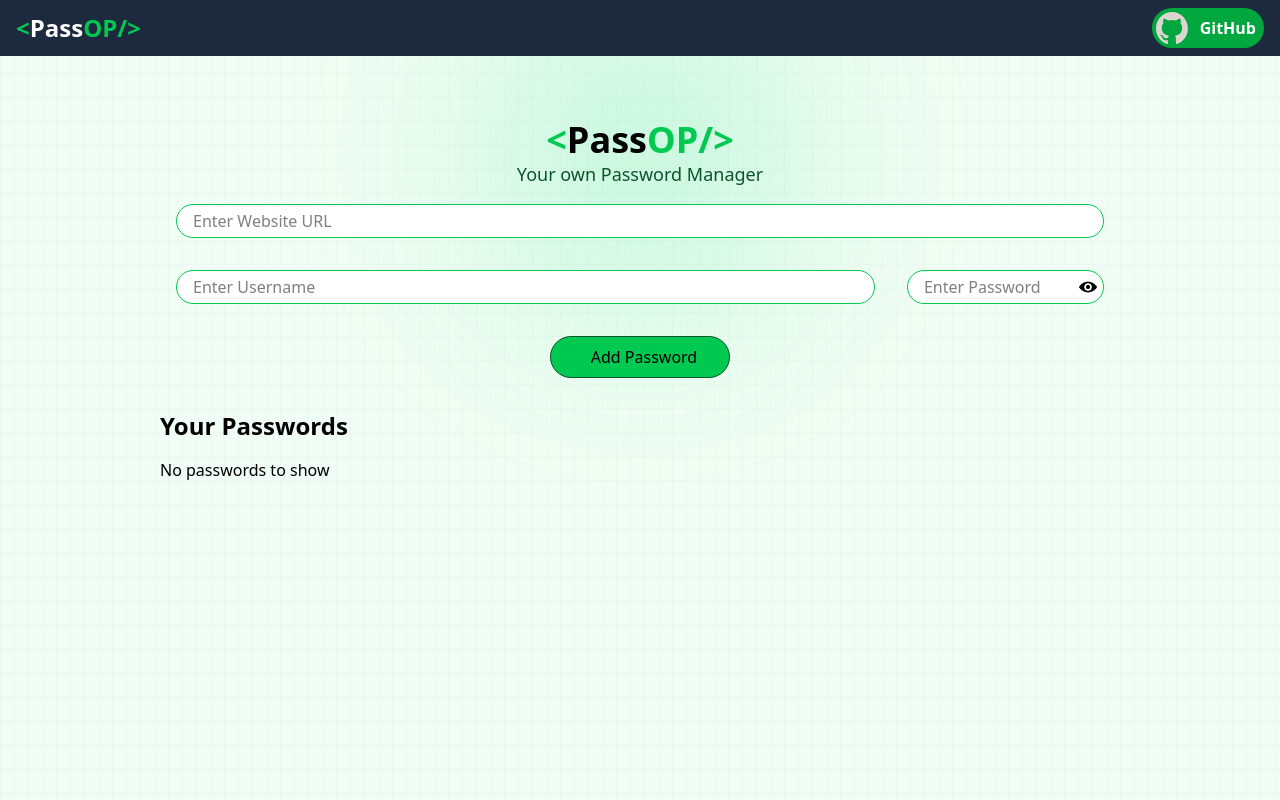
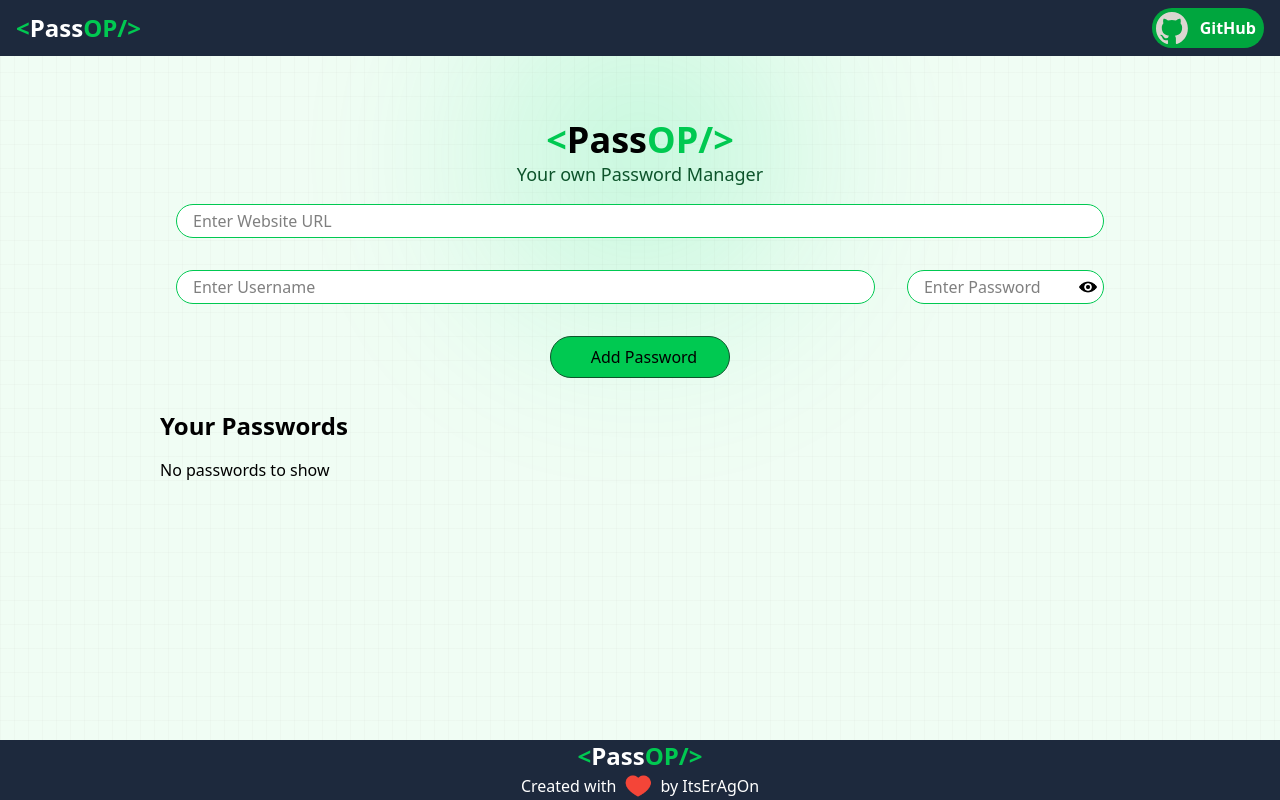
Before and after one commit to ItsEragon/PassOP, a React (Vite) app: page / in a window 1280 px wide. Built offline with nearby package versions, Linux system fonts and the light colour scheme; some icons are missing.

Commit message:
Added footer

```diff
--- a/src/App.jsx
+++ b/src/App.jsx
@@ -2,6 +2,7 @@ import { useState } from 'react'
 import './App.css'
 import Navbar from './components/Navbar'
 import Manager from './components/Manager'
+import Footer from './components/Footer'
 
 function App() {
 
@@ -9,7 +10,10 @@ function App() {
   return (
     <>
       <Navbar />
-      <Manager/>
+
+      <Manager />
+
+      <Footer />
     </>
   )
 }
--- /dev/null
+++ b/src/components/Footer.jsx
@@ -0,0 +1,18 @@
+import React from 'react'
+
+const Footer = () => {
+    return (
+        <div className='bg-slate-800 text-white flex flex-col justify-center items-center fixed bottom-0 w-full'>
+            <div className="logo font-bold text-white text-2xl">
+                <span className='text-green-500'>&lt;</span>
+                <span>Pass</span><span className='text-green-500'>OP/&gt;
+                </span>
+            </div>
+            <div className='flex justify-center items-center'>
+                Created with <img className='w-7 mx-2' src="icons/heart.png" alt="" /> by ItsErAgOn
+            </div>
+        </div>
+    )
+}
+
+export default Footer
--- a/src/components/Manager.jsx
+++ b/src/components/Manager.jsx
@@ -3,6 +3,7 @@ import { useRef, useState } from 'react';
 
 const Manager = () => {
     const ref = useRef()
+    const passwordRef = useRef()
     const [form, setform] = useState({ site: "", username: "", password: "" })
     const [passwordArray, setPasswordArray] = useState([])
 
@@ -17,10 +18,14 @@ const Manager = () => {
 
     const showPassword = () => {
         // alert("Show the password");
+        passwordRef.current.type = "text";
         if (ref.current.src.includes("icons/eyecross.png")) {
             ref.current.src = "icons/eye.png"
-        } else {
+            passwordRef.current.type = "password"
+        }
+        else {
             ref.current.src = "icons/eyecross.png"
+            passwordRef.current.type = "text"
         }
 
     }
@@ -52,7 +57,7 @@ const Manager = () => {
                     <div className="flex w-full justify-between gap-8 ">
                         <input value={form.username} onChange={handleChange} placeholder='Enter Username' className='bg-white rounded-full border border-green-500 w-full p-4 py-1' type="text" name="username" id="" />
                         <div className="relative">
-                            <input value={form.password} onChange={handleChange} placeholder='Enter Password' className='bg-white rounded-full border border-green-500 w-full p-4 py-1' type="text" name="password" id="" />
+                            <input ref={passwordRef} value={form.password} onChange={handleChange} placeholder='Enter Password' className='bg-white rounded-full border border-green-500 w-full p-4 py-1' type="password" name="password" id="" />
                             <span className='absolute right-[3px] top-[4px] cursor-pointer' onClick={showPassword}>
                                 <img ref={ref} className='p-1' width={26} src="icons/eye.png" alt="eye" />
                             </span>
```
